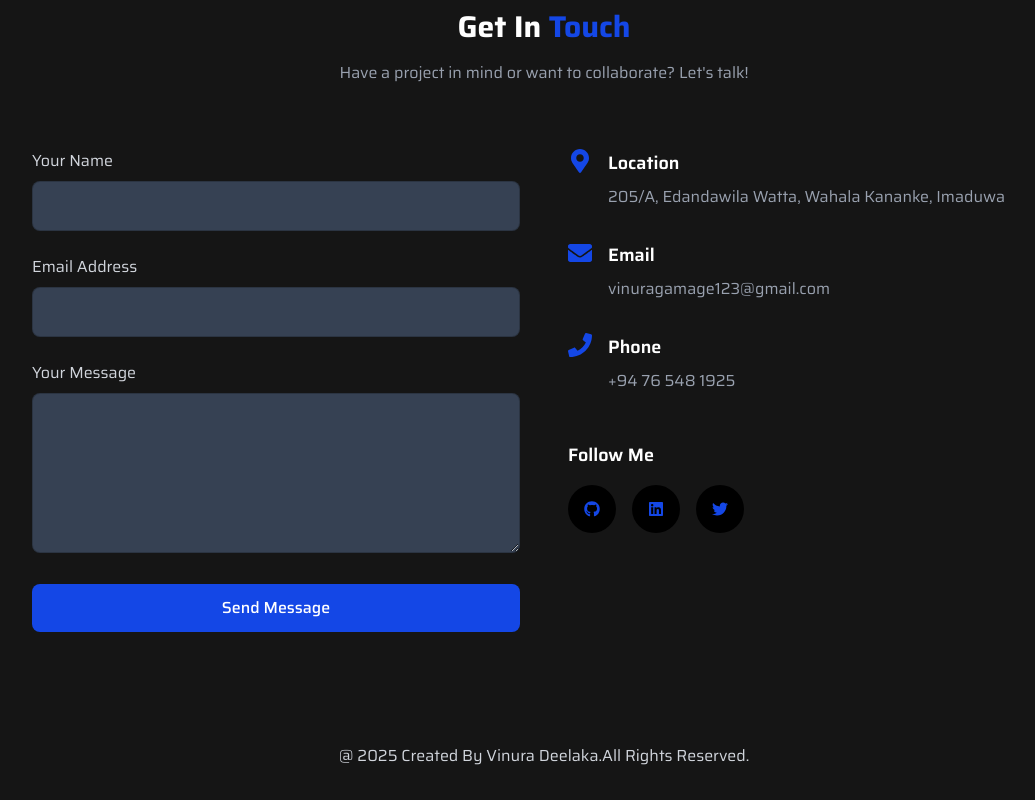
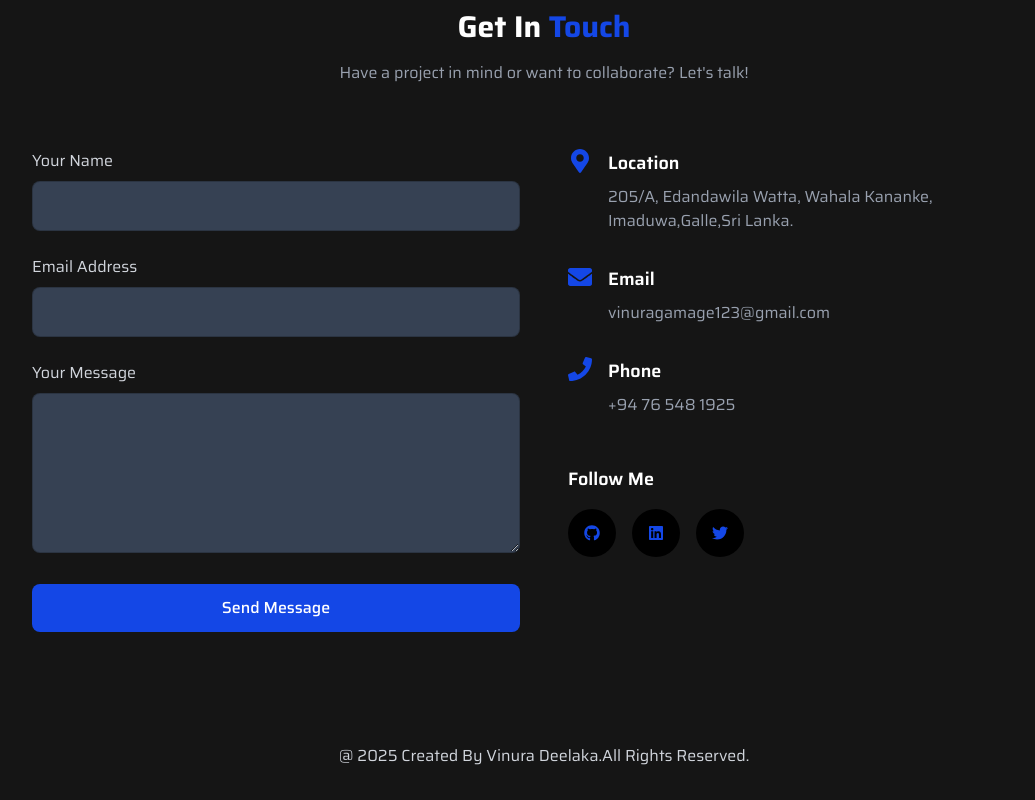
Before and after one commit to vinuraDG/Portfolio, a React (Vite) app: page / in a window 1280 px wide. Shown: the part 4561-5361 px from the top of the page, without its empty margins (96-1131 px from the left). Built offline with nearby package versions, Linux system fonts and the light colour scheme.

Commit message:
complete portfolio

```diff
--- a/src/components/contact.jsx
+++ b/src/components/contact.jsx
@@ -113,7 +113,7 @@ const Contact = () => {
                   Location
                 </h3>
                 <p className="text-gray-400">
-                  205/A, Edandawila Watta, Wahala Kananke, Imaduwa
+                  205/A, Edandawila Watta, Wahala Kananke, Imaduwa,Galle,Sri Lanka.
                 </p>
               </div>
             </div>
```
Also changed, not shown: src/assets/project3.png.
